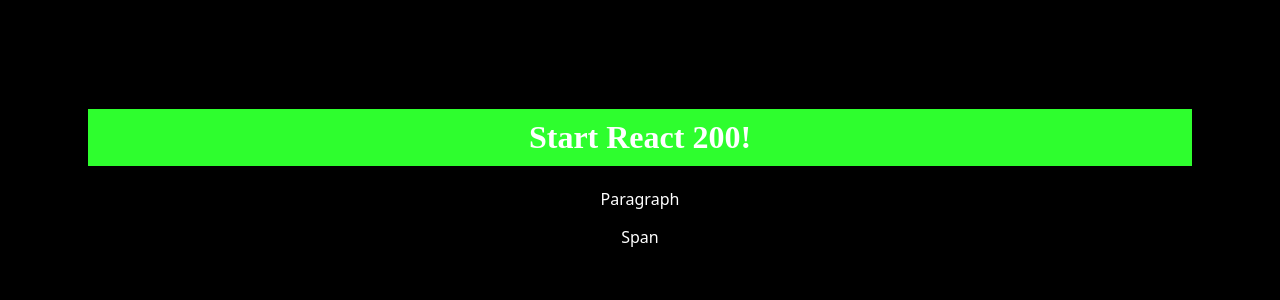
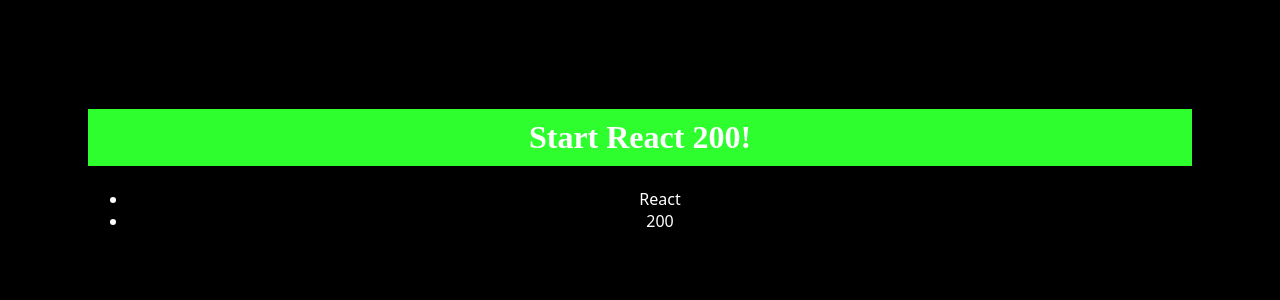
Before and after one commit to scorbiclife/react-200, a React (Vite) app in the folder react-beginner/: page / in a window 1280 px wide. Shown: the top 300 px of the page. Built offline with nearby package versions, Linux system fonts and the light colour scheme.

Commit message:
feat: R033: render multiple elements with an array

```diff
--- a/react-beginner/src/App.tsx
+++ b/react-beginner/src/App.tsx
@@ -1,11 +1,11 @@
 import "./App.css"
-import R032_Fragments from "./R032_Fragments";
+import R033_ReturnMap from "./R033_ReturnMap";
 
 function App() {
   return (
     <div>
       <h1>Start React 200!</h1>
-      <R032_Fragments></R032_Fragments>
+      <R033_ReturnMap></R033_ReturnMap>
     </div>
   )
 }
--- /dev/null
+++ b/react-beginner/src/R033_ReturnMap.tsx
@@ -0,0 +1,10 @@
+function R033_ReturnMap() {
+  const contents = ["React", "200"];
+  return (
+    <ul>
+      {contents.map(e => <li>{e}</li>)}
+    </ul>
+  )
+}
+
+export default R033_ReturnMap;
```
